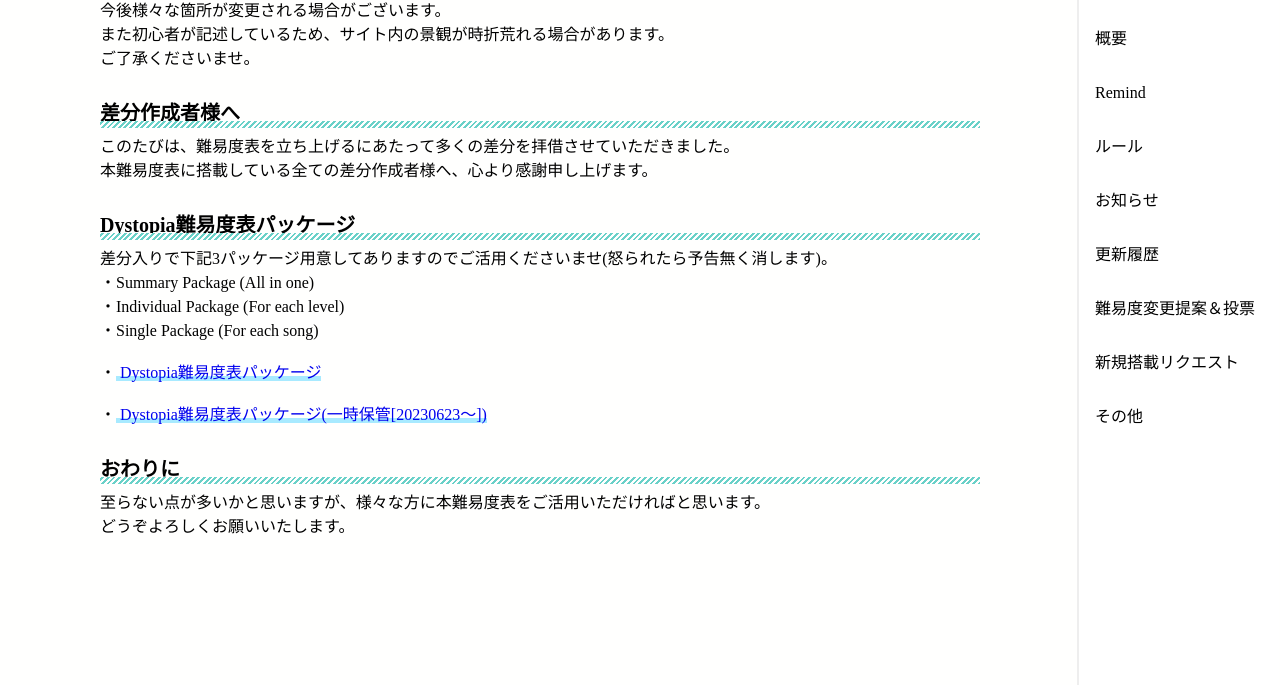
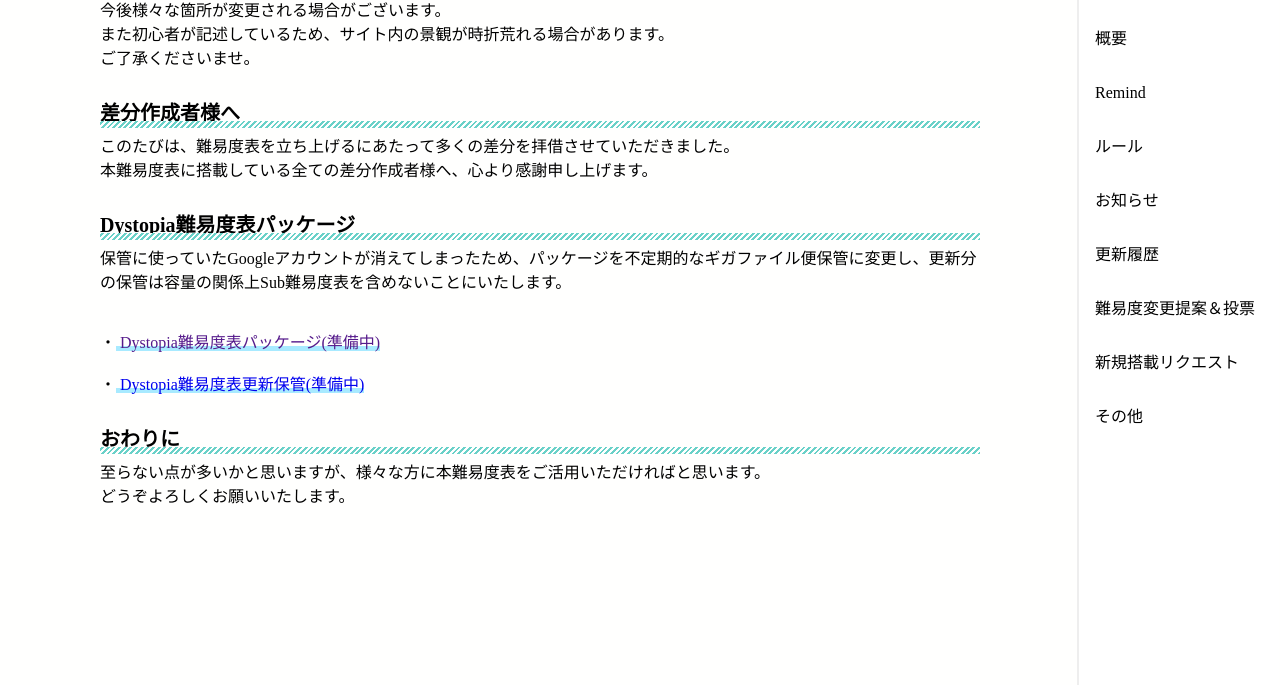
Before and after one commit to monyubms/Dystopia, a plain HTML site: page other.html in a window 1280 px wide. Shown: the part 115-800 px from the top of the page. Drawn offline with nearby package versions, Linux system fonts and the light colour scheme.

Commit message:
Update other.html

```diff
--- a/other.html
+++ b/other.html
@@ -90,18 +90,15 @@
 本難易度表に搭載している全ての差分作成者様へ、心より感謝申し上げます。<br><br>
 
 <h2>Dystopia難易度表パッケージ</h2>
-差分入りで下記3パッケージ用意してありますのでご活用くださいませ(怒られたら予告無く消します)。<br>
-・Summary Package (All in one)<br>
-・Individual Package (For each level)<br>
-・Single Package (For each song)<br>
+保管に使っていたGoogleアカウントが消えてしまったため、パッケージを不定期的なギガファイル便保管に変更し、更新分の保管は容量の関係上Sub難易度表を含めないことにいたします。<br><br>
 
 <br>
 ・<span class="under">
-<a href="https://drive.google.com/drive/folders/19A3s_jhcUiC9UBcG-C40YXnf8jkxCj7r" target="_blank" style="display:inline">Dystopia難易度表パッケージ</a>
+<a href="" target="_blank" style="display:inline">Dystopia難易度表パッケージ(準備中)</a>
 </span><br><br>
 
 ・<span class="under">
-<a href="https://drive.google.com/drive/folders/1FHa6wILvYbFAzP9yUQ-ZudviHyf-nf_f" target="_blank" style="display:inline">Dystopia難易度表パッケージ(一時保管[20230623〜])</a>
+<a href="https://drive.google.com/drive/folders/1FHa6wILvYbFAzP9yUQ-ZudviHyf-nf_f" target="_blank" style="display:inline">Dystopia難易度表更新保管(準備中)</a>
 </span>
 <br><br>
 
```
